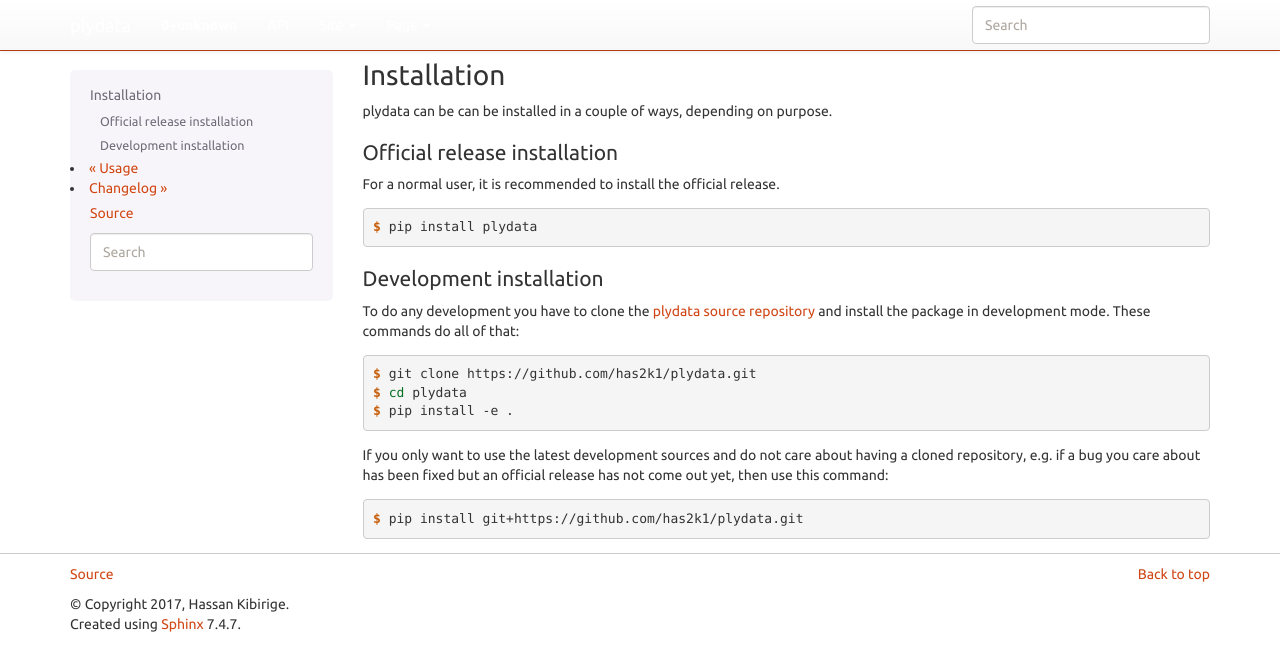
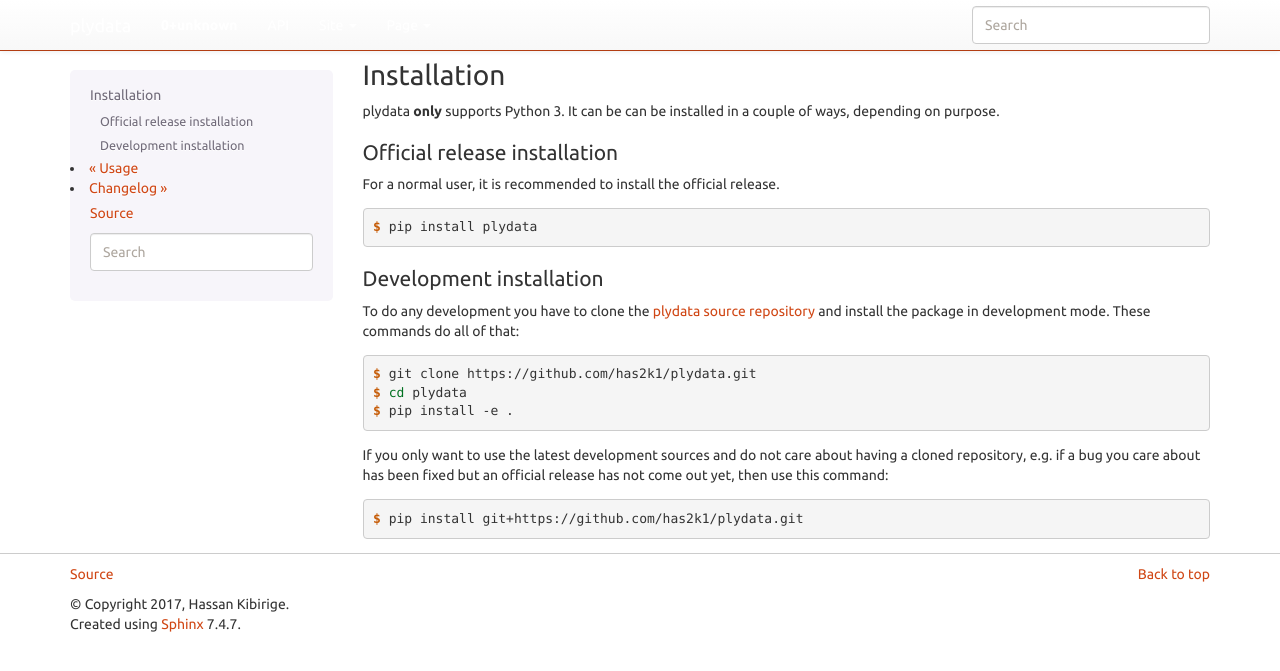
Before and after one commit to has2k1/plydata, a Sphinx documentation site: the page built from doc/installation.rst, in a window 1280 px wide. Shown: the top 671 px of the page. Built offline with Sphinx 7.4.7, drawn with Linux system fonts in a browser that asks for light colours; nearby versions of some CDN libraries; library files that are not in the unit come from our copies.

Commit message:
DOC: python 3

```diff
--- a/README.rst
+++ b/README.rst
@@ -20,6 +20,7 @@
 
 Installation
 ============
+plydata **only** supports Python 3.
 
 **Official version**
 
--- a/doc/installation.rst
+++ b/doc/installation.rst
@@ -1,7 +1,8 @@
 Installation
 ============
 
-plydata can be can be installed in a couple of ways, depending on purpose.
+plydata **only** supports Python 3. It can be can be installed in a
+couple of ways, depending on purpose.
 
 Official release installation
 -----------------------------
--- a/setup.py
+++ b/setup.py
@@ -72,7 +72,7 @@
           classifiers=[
               'Intended Audience :: Science/Research',
               'License :: OSI Approved :: BSD License',
-              'Programming Language :: Python :: 3',
-              'Topic :: Scientific/Engineering :: Visualization',
+              'Programming Language :: Python :: 3 :: Only',
+              'Topic :: Scientific/Engineering :: Information Analysis'
           ],
           )
```
